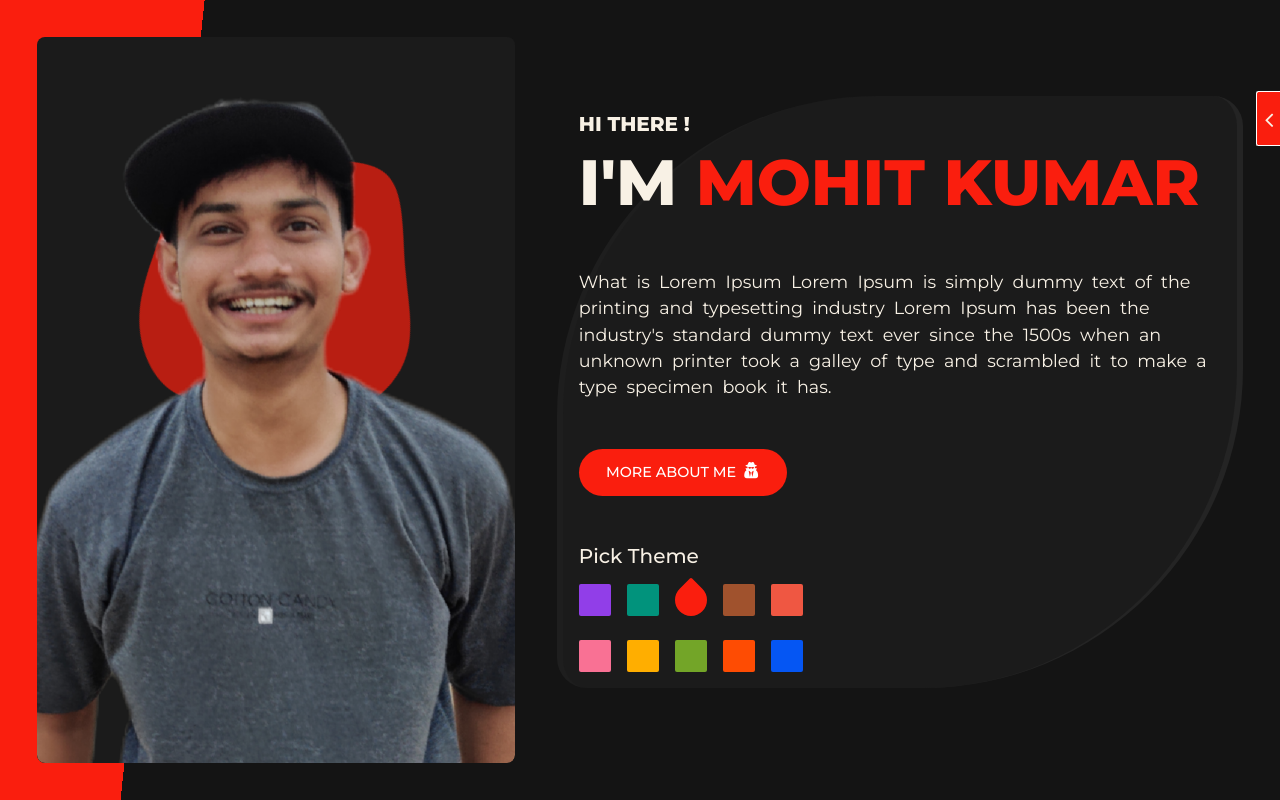
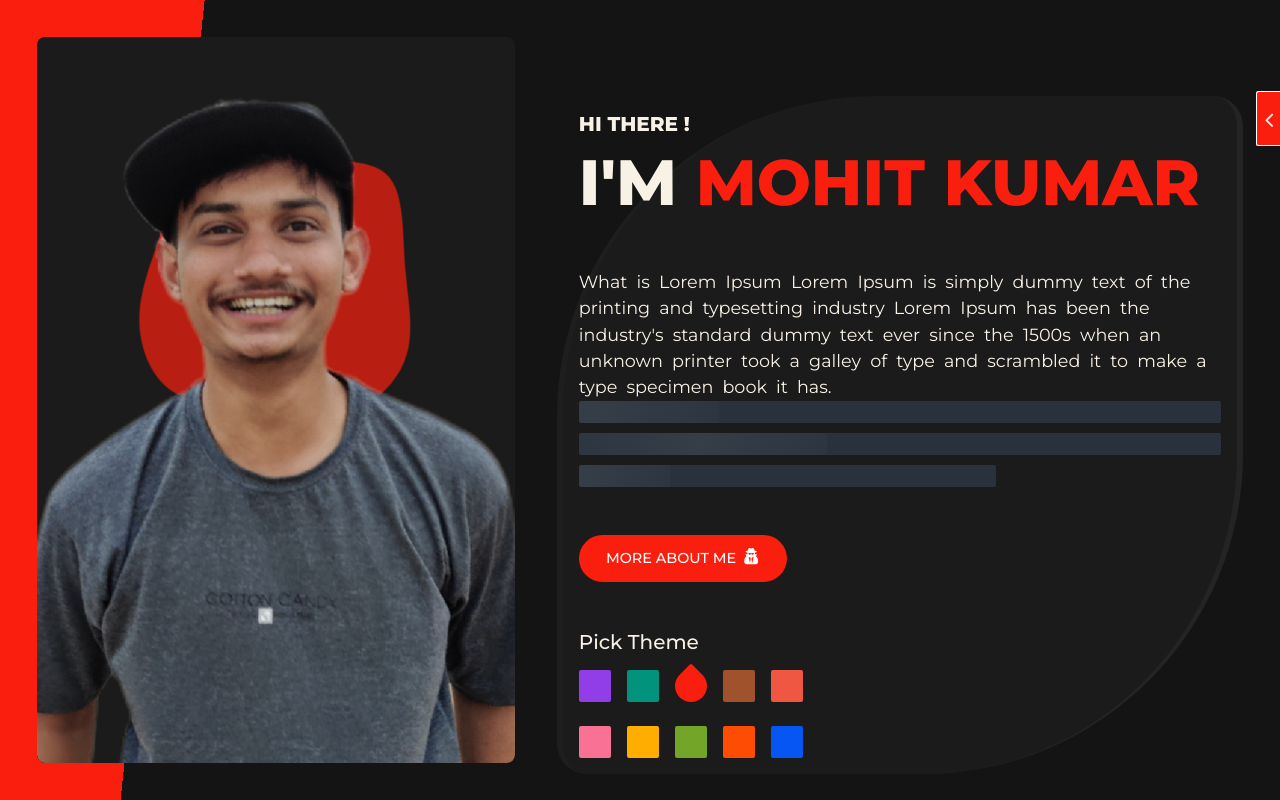
Before and after one commit to mohit-kumar-behera/portfolio, a Django app: page / in a window 1280 px wide. Run offline with Django 3.2, Linux system fonts and the light colour scheme; some libraries are stand-ins or nearby versions.

Commit message:
update skeleton-loader

```diff
--- a/home/templates/home/home.html
+++ b/home/templates/home/home.html
@@ -26,11 +26,11 @@
 
 <div class="content">
   <p>What is Lorem Ipsum Lorem Ipsum is simply dummy text of the printing and typesetting industry Lorem Ipsum has been the industry's standard dummy text ever since the 1500s when an unknown printer took a galley of type and scrambled it to make a type specimen book it has.</p>
-  <!-- <div class="content-bar-loader">
-    <div class="bar"></div>
-    <div class="bar"></div>
-    <div class="bar"></div>
-  </div> -->
+  <div class="skeleton-loader">
+    <div class="skeleton-text"></div>
+    <div class="skeleton-text"></div>
+    <div class="skeleton-text"></div>
+  </div>
 </div>
 
 <div class="content mt-5">
--- a/static/css/style.css
+++ b/static/css/style.css
@@ -142,37 +142,42 @@ p {
   height: 60px;
 }
 /*Bar Loader*/
-.content-bar-loader {
+.skeleton-loader {
   width: 100%;
   display: flex;
   flex-direction: column;
-  padding: 0.3rem;
+  /* opacity: 0.5; */
 }
-.content-bar-loader .bar:not(:last-child) {
-  margin-bottom: 0.6rem;
-}
-.content-bar-loader .bar {
+.skeleton-loader .skeleton-text {
   position: relative;
+  padding: 0.7rem;
   width: 100%;
   height: 20px;
   border-radius: 2px;
   background: #29323c;
+  margin-bottom: 0.6rem;
   overflow: hidden;
 }
-.content-bar-loader .bar:after {
+.skeleton-loader .skeleton-text:last-child {
+  margin-bottom: 0;
+  width: 65%;
+}
+.skeleton-loader .skeleton-text:after {
   content: '';
   position: absolute;
   top: 0;
-  width: 100%;
+  left: 0;
+  transform: translateX(-50%);
+  -webkit-transform: translateX(-50%);
+  width: 40%;
   height: 100%;
   border-radius: inherit;
-  background-image: linear-gradient(to left, #8e9eab07, #eef2f307);
-  transform: scaleX(0);
-  transform-origin: left;
-  -webkit-transform: scaleX(0);
-  -webkit-transform-origin: left;
-  -webkit-animation: translateLeftRight 1.5s ease-in-out infinite;
-  animation: translateLeftRight 1.5s ease-in-out infinite;
+  background-image: linear-gradient(to right, #5e6c7712, #eef2f310, #5e6c7712);
+  -webkit-animation: translateLeftRight 1s ease-in-out infinite alternate;
+  animation: translateLeftRight 1s ease-in-out infinite alternate;
+}
+.skeleton-loader .skeleton-text:nth-child(odd):after {
+  animation-delay: 0.2s;
 }
 @keyframes shrinksize {
   0%,
@@ -217,39 +222,19 @@ p {
   }
 }
 @keyframes translateLeftRight {
-  0% {
-    transform: scaleX(0);
-    transform-origin: left;
+  from {
+    left: 0;
   }
-  49% {
-    transform: scaleX(1);
-    transform-origin: left;
-  }
-  51% {
-    transform: scaleX(1);
-    transform-origin: right;
-  }
-  100% {
-    transform: scaleX(0);
-    transform-origin: right;
+  to {
+    left: 100%;
   }
 }
 @-webkit-keyframes translateLeftRight {
-  0% {
-    -webkit-transform: scaleX(0);
-    -webkit-transform-origin: left;
+  from {
+    left: 0;
   }
-  49% {
-    -webkit-transform: scaleX(1);
-    -webkit-transform-origin: left;
-  }
-  51% {
-    -webkit-transform: scaleX(1);
-    -webkit-transform-origin: right;
-  }
-  100% {
-    -webkit-transform: scaleX(0);
-    -webkit-transform-origin: right;
+  to {
+    left: 100%;
   }
 }
 
```
